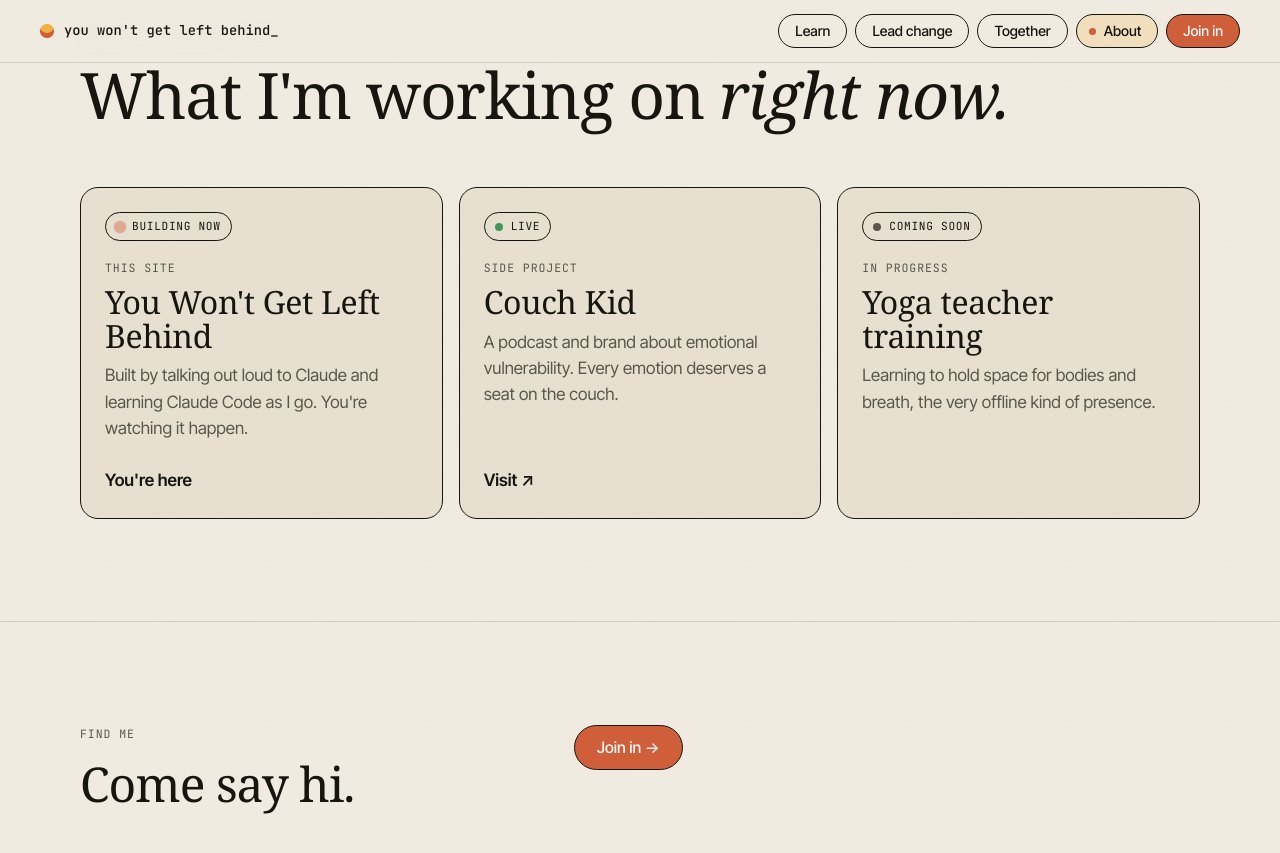
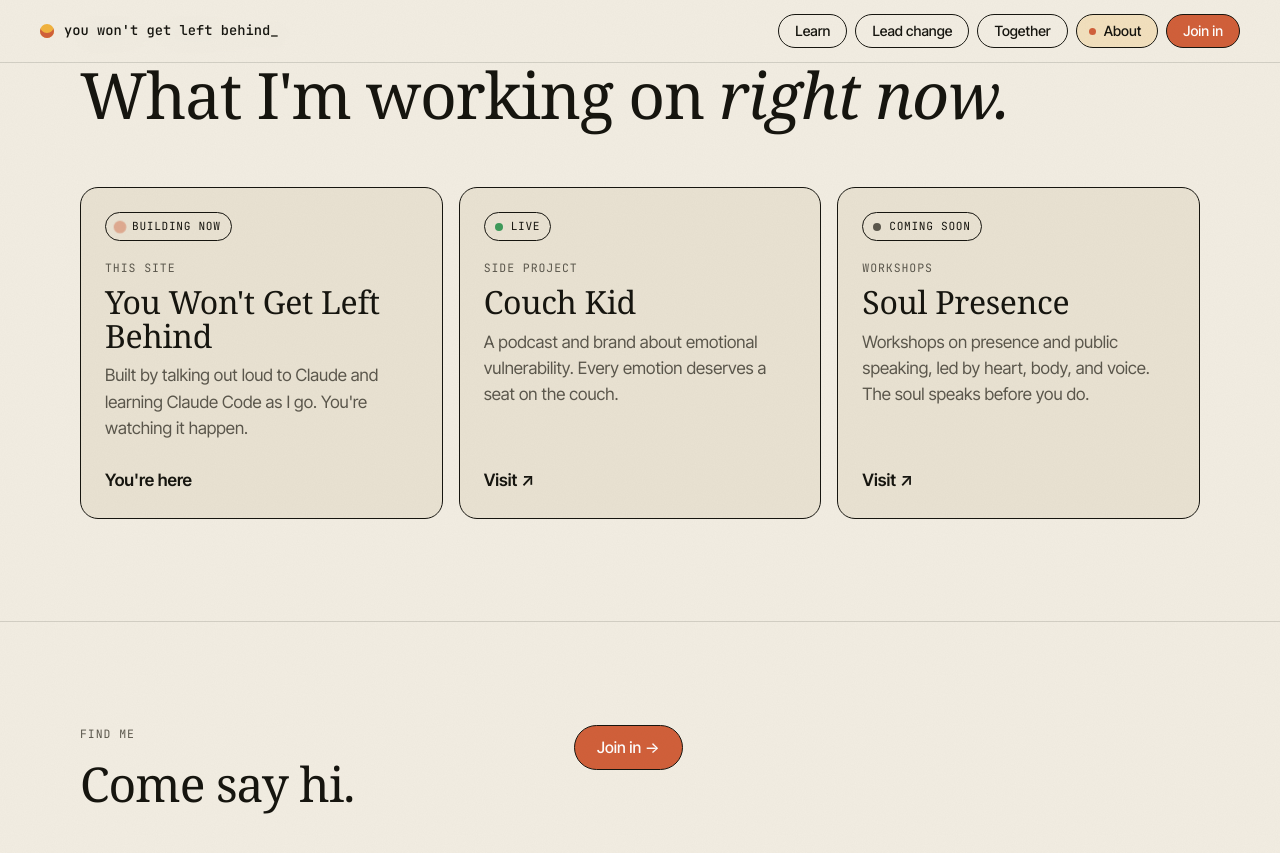
Before and after one commit to 4amiracle/youwontgetleftbehind, a Jekyll site: the page built from about/index.html, in a window 1280 px wide and 900 px high, scrolled down 3682 px. Shown: the top 853 px of the window. Built offline with Jekyll 4.4.1, drawn with Linux system fonts in a browser that asks for light colours; some web fonts are replaced.

Commit message:
Projects: show Soul Presence as coming soon
Co-Authored-By: Claude Opus 5.5 <noreply@anthropic.com>

```diff
--- a/_data/projects.yml
+++ b/_data/projects.yml
@@ -13,7 +13,8 @@
   blurb: A podcast and brand about emotional vulnerability. Every emotion deserves a seat on the couch.
   url: https://couch-kid.com
 
-- name: Yoga teacher training
-  kind: In progress
+- name: Soul Presence
+  kind: Workshops
   status: soon
-  blurb: Learning to hold space for bodies and breath, the very offline kind of presence.
+  blurb: Workshops on presence and public speaking, led by heart, body, and voice. The soul speaks before you do.
+  url: https://soulpresence.co
```
